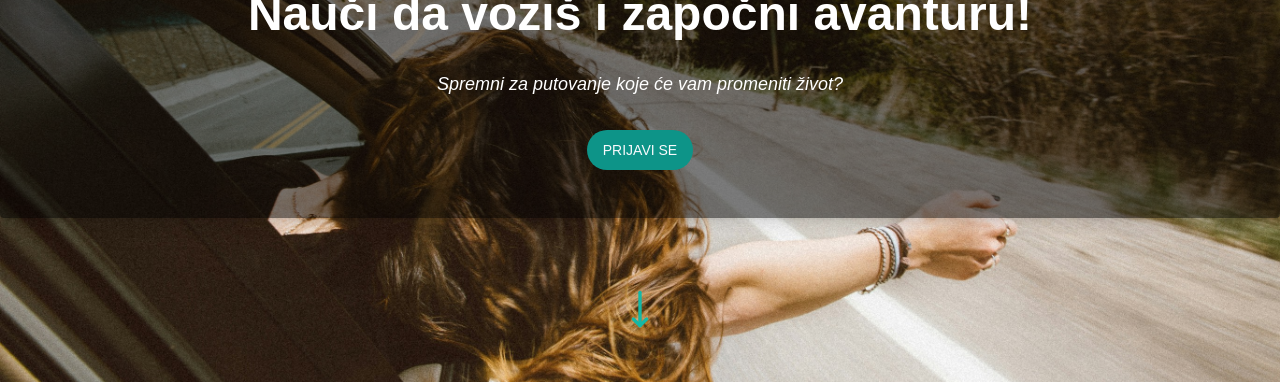
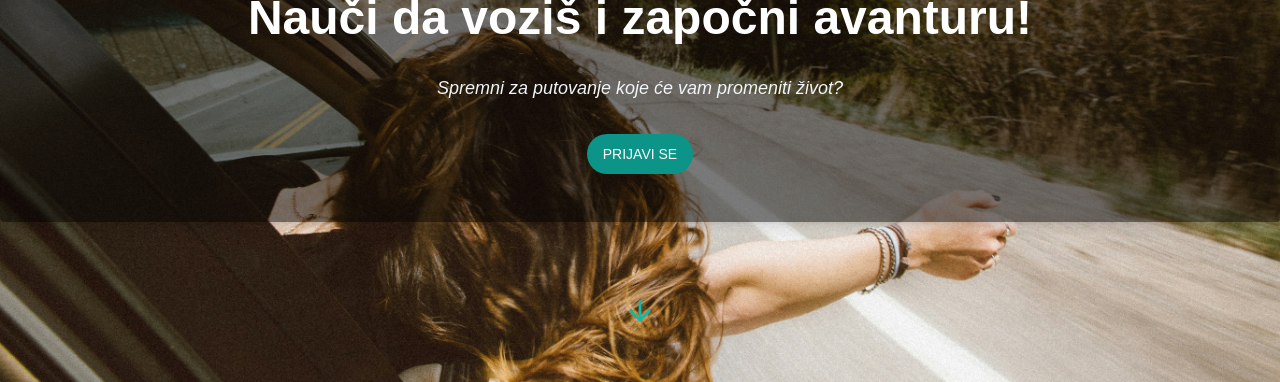
Before and after one commit to NenadBanjeglav/DriveTeam, a Next.js app: page / in a window 1280 px wide. Shown: the part 418-800 px from the top of the page. Built offline with nearby package versions, Linux system fonts and the light colour scheme.

Commit message:
fat arrow

```diff
--- a/app/components/DownArrow.tsx
+++ b/app/components/DownArrow.tsx
@@ -1,4 +1,4 @@
-import { MoveDown } from "lucide-react";
+import { ArrowDown } from "lucide-react";
 import Link from "next/link";
 import React from "react";
 
@@ -8,8 +8,8 @@ interface Props {
 
 const DownArrow = ({ href }: Props) => {
   return (
-    <Link href={href}>
-      <MoveDown className="mt-20 size-10 animate-bounce text-teal-500" />
+    <Link href={href} className="mt-20">
+      <ArrowDown className="size-8 animate-bounce text-teal-500" />
     </Link>
   );
 };
--- a/app/components/hero/Hero.tsx
+++ b/app/components/hero/Hero.tsx
@@ -35,7 +35,7 @@ const HeroSection = () => {
           className="mt-4"
         />
         <AnimatedHeading />
-        <p className="text-lg italic">
+        <p className="text-lg italic text-muted">
           Spremni za putovanje koje će vam promeniti život?
         </p>
 
--- a/app/components/testimonials/Tooltip.tsx
+++ /dev/null
@@ -1,19 +0,0 @@
-import React, { ReactNode } from "react";
-
-interface Props {
-  text: string;
-  children: ReactNode;
-}
-
-const Tooltip = ({ text, children }: Props) => {
-  return (
-    <div className="relative inline-block">
-      {children}
-      <div className="tooltip absolute bottom-full mb-2 w-48 rounded bg-black p-2 text-sm text-white opacity-0 shadow-lg transition-opacity duration-300 ease-in-out">
-        {text}
-      </div>
-    </div>
-  );
-};
-
-export default Tooltip;
```
